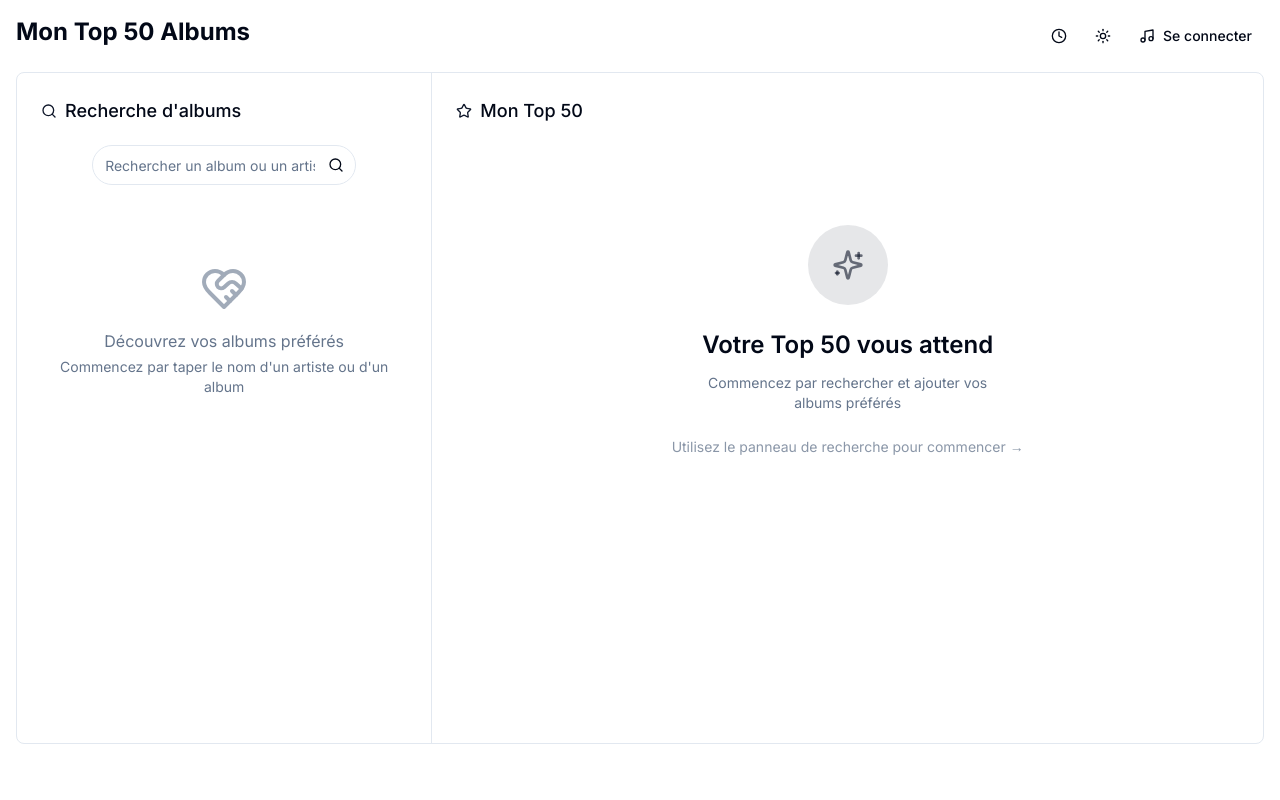
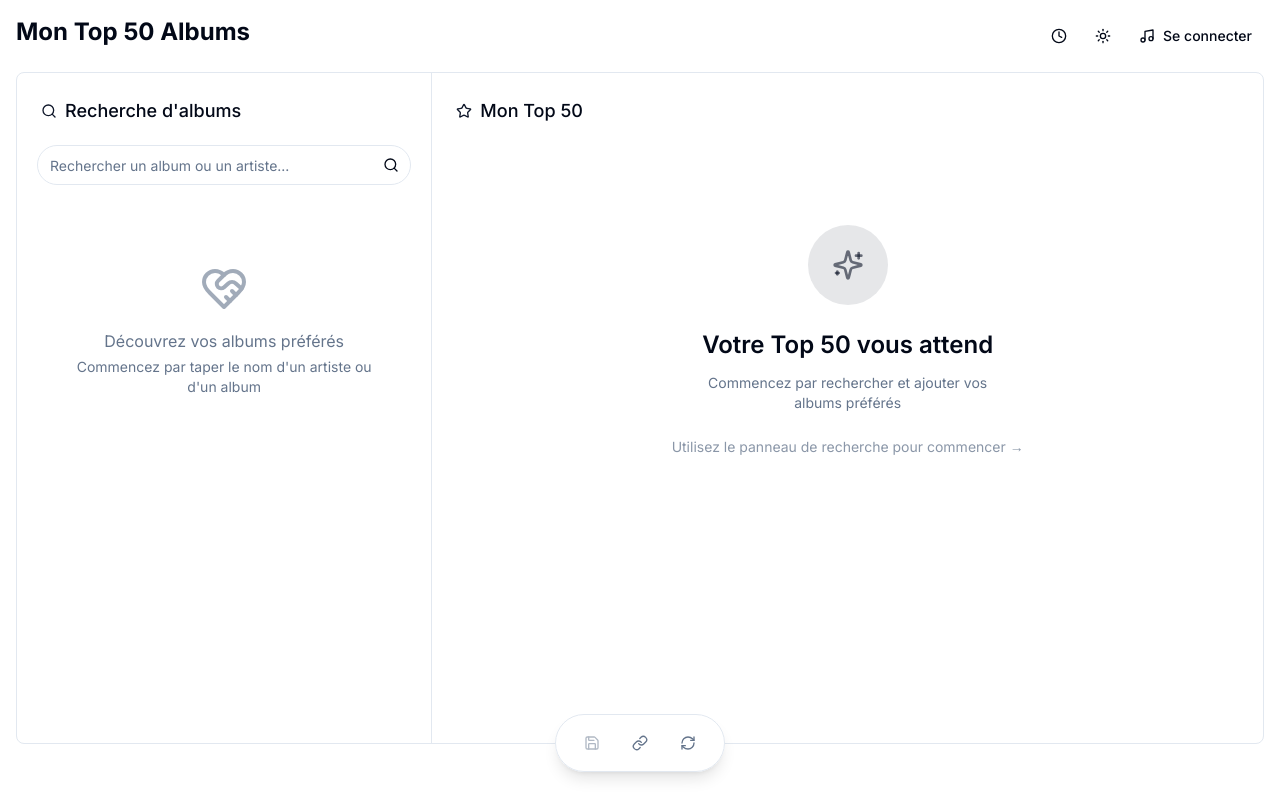
Before and after one commit to FloGeez/my-top-albums, a Next.js app: page / in a window 1280 px wide. Built offline with nearby package versions, Linux system fonts and the light colour scheme.

Commit message:
feat(design): details

```diff
--- a/app/page.tsx
+++ b/app/page.tsx
@@ -31,6 +31,7 @@ import {
   Hand,
   Sparkles,
   HeartHandshake,
+  RefreshCw,
 } from "lucide-react";
 import { Input } from "@/components/ui/input";
 import { Button } from "@/components/ui/button";
@@ -900,8 +901,8 @@ export default function MusicApp() {
       </div>
 
       {/* Dock flottant en bas - Actions principales */}
-      {mounted && top50.length > 0 && (
-        <div className="fixed bottom-1 left-1/2 transform -translate-x-1/2 z-40 mb-6 shadow-lg">
+      {mounted && (
+        <div className="fixed bottom-1 left-1/2 transform -translate-x-1/2 z-40 p-2 pb-6 pt-0">
           <div className="bg-background/95 backdrop-blur-sm border shadow-lg rounded-full px-4 py-2">
             <TooltipProvider delayDuration={100}>
               <div className="flex items-center gap-2">
@@ -939,7 +940,7 @@ export default function MusicApp() {
                       size="icon"
                       className="text-muted-foreground hover:text-foreground hover:bg-accent"
                     >
-                      <Upload className="w-4 h-4" />
+                      <RefreshCw className="w-4 h-4" />
                     </Button>
                   </TooltipTrigger>
                   <TooltipContent>Charger depuis Spotify</TooltipContent>
@@ -1057,8 +1058,8 @@ const MemoizedSearchContent = React.memo(function SearchContent({
   mounted: boolean;
 }) {
   return (
-    <div className="flex flex-col h-full">
-      <div className="relative flex items-center max-w-xl mx-auto mb-8 flex-shrink-0">
+    <div className="flex flex-col h-full mx-4">
+      <div className="relative flex items-center w-full mb-8 flex-shrink-0">
         <Input
           type="text"
           placeholder="Rechercher un album ou un artiste..."
@@ -1531,8 +1532,8 @@ function FullscreenView({
           </div>
         </div>
 
-        <div className="w-1/4 p-12 overflow-y-auto">
-          <div className="space-y-1 text-xs font-mono text-foreground">
+        <div className="w-1/4 p-12 overflow-y-auto lg:block hidden">
+          <div className="space-y-1 text-[10px] font-mono text-foreground">
             {top50.map((album, index) => (
               <div key={album.id} className="leading-tight">
                 <span>
```
